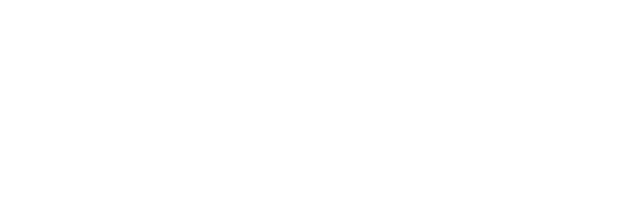
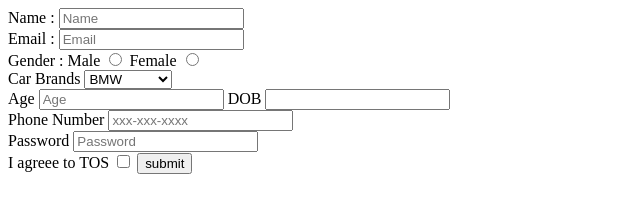
Before and after one commit to acciojob/signup-form-car-mismuskan, a website: page main.html in a window 1280 px wide. Shown: the whole page, without its empty margins (0-640 px from the left). Drawn offline with Linux system fonts and the light colour scheme.

Commit message:
created a submission

```diff
--- a/main.html
+++ b/main.html
@@ -10,7 +10,49 @@
 	<!-- the entire body must be written by student -->
     <script type="text/javascript" src="./script.js">
 </script>
+	<form>
+<label for="name">Name :</label>
+	<input type="text" id="name" required placeholder="Name">
+<br>
+		<label for="email">Email :</label>
+	<input type="email" id="email" required placeholder="Email">
+<br>
 
+		<label for="name">Gender :</label>
+		<lable for="gender-m">Male</lable>
+	<input type="radio" id="gender-m" name="gender"required>
+		<lable for="gender-f">Female</lable>
+
+	<input type="radio" id="gender-f" name="gender"required>
+<br>
+
+		<label for="car">Car Brands</label>
+<select name="place id="place>
+	<option value="BMW" >BMW</option>
+	<option value="Lemborgini">Lemborgini</option>
+	<option value="mercedes">Mercides</option>
+	<option value="Ferrari">Ferrari</option>
+</select>
+<br>
+
+		<label for="age">Age</label>
+	<input type="number" id="age" required placeholder="Age">
+	<label for="dob">DOB</label>
+	<input text="date" id="dob" required >
+<br>
+
+		<label for="tel">Phone Number</label>
+	<input type="number" id="tel" required placeholder="xxx-xxx-xxxx">
+<br>
+
+		<label for="password">Password</label>
+	<input type="password" id="password" required placeholder="Password">
+<br>
+
+		<label for="check">I agreee to TOS</label>
+	<input type="checkbox" id="tos" required>
+		<input type="submit" value="submit">
+</form>
 </body>
 
 </html>
```
